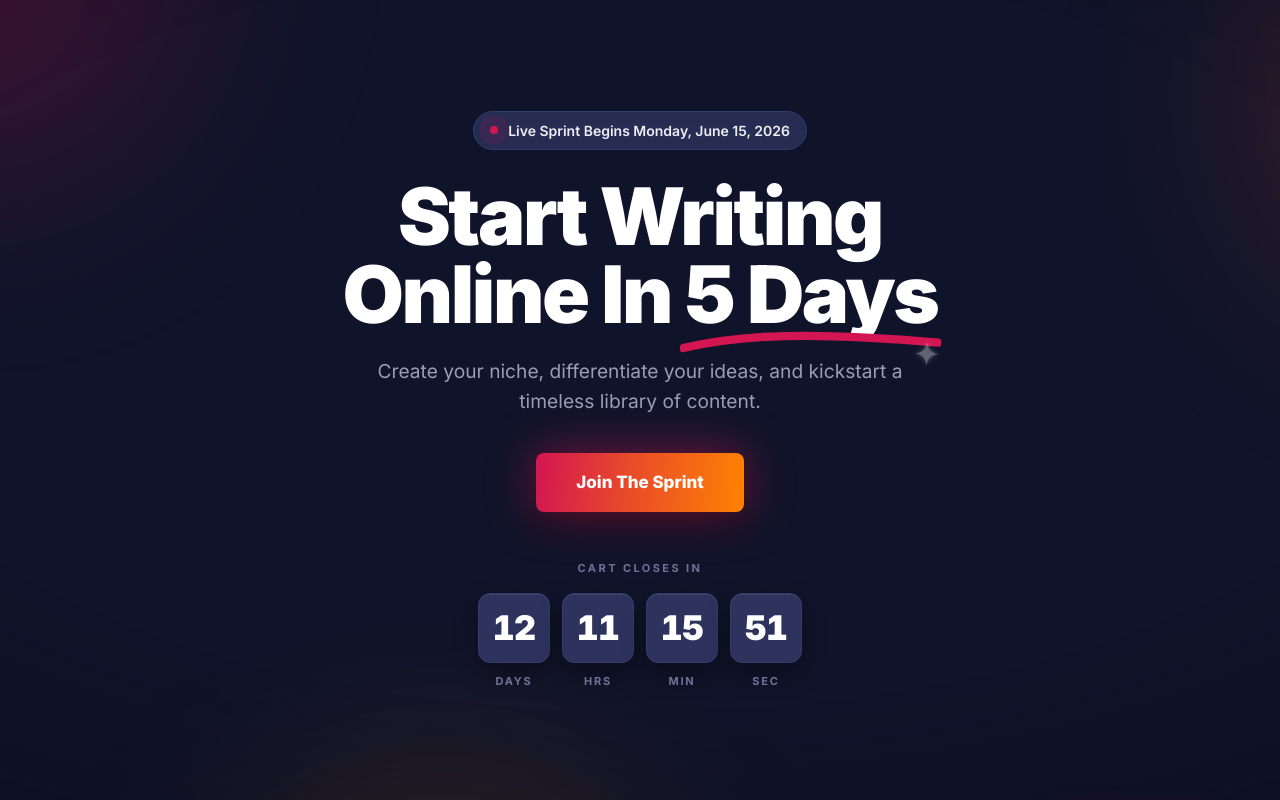
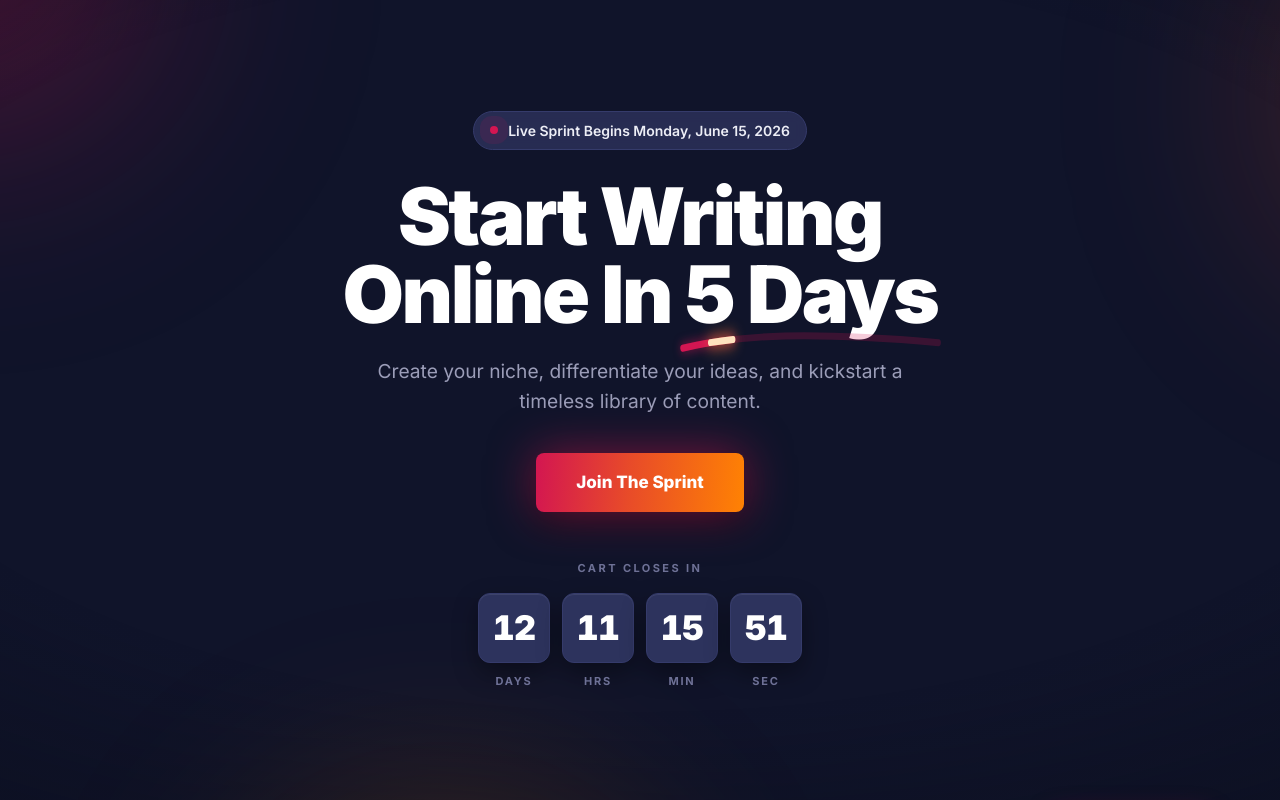
Before and after one commit to jtzack/swo-sprint, a React (Vite) app: page / in a window 1280 px wide. Shown: the top 800 px of the page. Built offline with nearby package versions, Linux system fonts and the light colour scheme.

Commit message:
Underline: comet sweeps along the stroke (faint base + tail + bright head)

```diff
--- a/src/App.tsx
+++ b/src/App.tsx
@@ -182,18 +182,10 @@ function Hero({ ctaRef }: { ctaRef: React.RefObject<HTMLAnchorElement | null> })
           Online In{' '}
           <span className="swo-ul">
             5 Days
-            <svg className="swo-stroke" viewBox="0 0 300 24" preserveAspectRatio="none" aria-hidden="true">
-              <defs>
-                <linearGradient id="swoComet" x1="0" y1="0" x2="1" y2="0">
-                  <stop offset="0" stopColor="#D31652" stopOpacity="0" />
-                  <stop offset="0.5" stopColor="#D31652" stopOpacity="0.45" />
-                  <stop offset="1" stopColor="#D31652" stopOpacity="1" />
-                </linearGradient>
-              </defs>
-              <path d="M4 16 C 70 6, 150 4, 296 12" stroke="url(#swoComet)" />
-            </svg>
-            <svg className="swo-spark" viewBox="0 0 24 24" aria-hidden="true">
-              <path d="M12 1 C 13 8, 16 11, 23 12 C 16 13, 13 16, 12 23 C 11 16, 8 13, 1 12 C 8 11, 11 8, 12 1 Z" />
+            <svg className="swo-ul-svg" viewBox="0 0 300 24" preserveAspectRatio="none" aria-hidden="true">
+              <path className="ul-base" d="M4 16 C 70 6, 150 4, 296 12" pathLength={1} />
+              <path className="ul-trail" d="M4 16 C 70 6, 150 4, 296 12" pathLength={1} />
+              <path className="ul-comet" d="M4 16 C 70 6, 150 4, 296 12" pathLength={1} />
             </svg>
           </span>
         </h1>
--- a/src/index.css
+++ b/src/index.css
@@ -69,23 +69,35 @@ body {
 }
 .swo-pulse { animation: pulseDot 2s ease-out infinite; }
 
-/* hand-drawn marker underline under "5 Days" */
+/* marker underline under "5 Days" — a subtle comet sweeps along it */
 .swo-ul { position: relative; white-space: nowrap; }
-.swo-ul .swo-stroke { position: absolute; left: -2%; bottom: -0.22em; width: 104%; height: 0.42em; overflow: visible; }
-.swo-ul .swo-stroke path { fill: none; stroke: #D31652; stroke-width: 6; stroke-linecap: round; }
+.swo-ul .swo-ul-svg { position: absolute; left: -2%; bottom: -0.22em; width: 104%; height: 0.42em; overflow: visible; }
+.swo-ul .swo-ul-svg path { fill: none; stroke-linecap: round; }
 
-/* twinkle sparkle on the tip of the underline */
-.swo-ul .swo-spark {
-  position: absolute; right: -0.12em; bottom: -0.40em;
-  width: 0.5em; height: 0.5em;
-  fill: #fff;
-  filter: drop-shadow(0 0 4px rgba(255,255,255,0.75));
-  transform-origin: center;
-  animation: sparkTwinkle 2.4s ease-in-out infinite;
+/* faint static underline that's always there */
+.swo-ul .ul-base { stroke: #D31652; stroke-width: 5; opacity: 0.22; }
+
+/* soft trailing tail (period = on + gap = 1.30) */
+.swo-ul .ul-trail {
+  stroke: #D31652; stroke-width: 5;
+  stroke-dasharray: 0.30 1.00;
+  filter: drop-shadow(0 0 4px rgba(211,22,81,0.65));
+  animation: ulTrail 3.6s linear infinite;
 }
-@keyframes sparkTwinkle {
-  0%, 100% { opacity: 0.25; transform: scale(0.6) rotate(0deg); }
-  50%      { opacity: 1;    transform: scale(1)   rotate(18deg); }
+/* bright comet head — same period (0.09 + 1.21 = 1.30), phase-shifted ahead */
+.swo-ul .ul-comet {
+  stroke: #FFE2BE; stroke-width: 5;
+  stroke-dasharray: 0.09 1.21;
+  filter: drop-shadow(0 0 6px rgba(255,140,50,0.95));
+  animation: ulComet 3.6s linear infinite;
+}
+@keyframes ulTrail {
+  from { stroke-dashoffset: 0; }
+  to   { stroke-dashoffset: -1.30; }
+}
+@keyframes ulComet {
+  from { stroke-dashoffset: -0.21; }
+  to   { stroke-dashoffset: -1.51; }
 }
 
 /* glowing CTA */
@@ -112,5 +124,7 @@ body {
 }
 
 @media (prefers-reduced-motion: reduce) {
-  .bg-aurora-fx .blob, .swo-pulse, .swo-ul .swo-spark { animation: none; opacity: 1; }
+  .bg-aurora-fx .blob, .swo-pulse { animation: none; }
+  .swo-ul .ul-trail, .swo-ul .ul-comet { display: none; }
+  .swo-ul .ul-base { opacity: 0.55; }
 }
```
